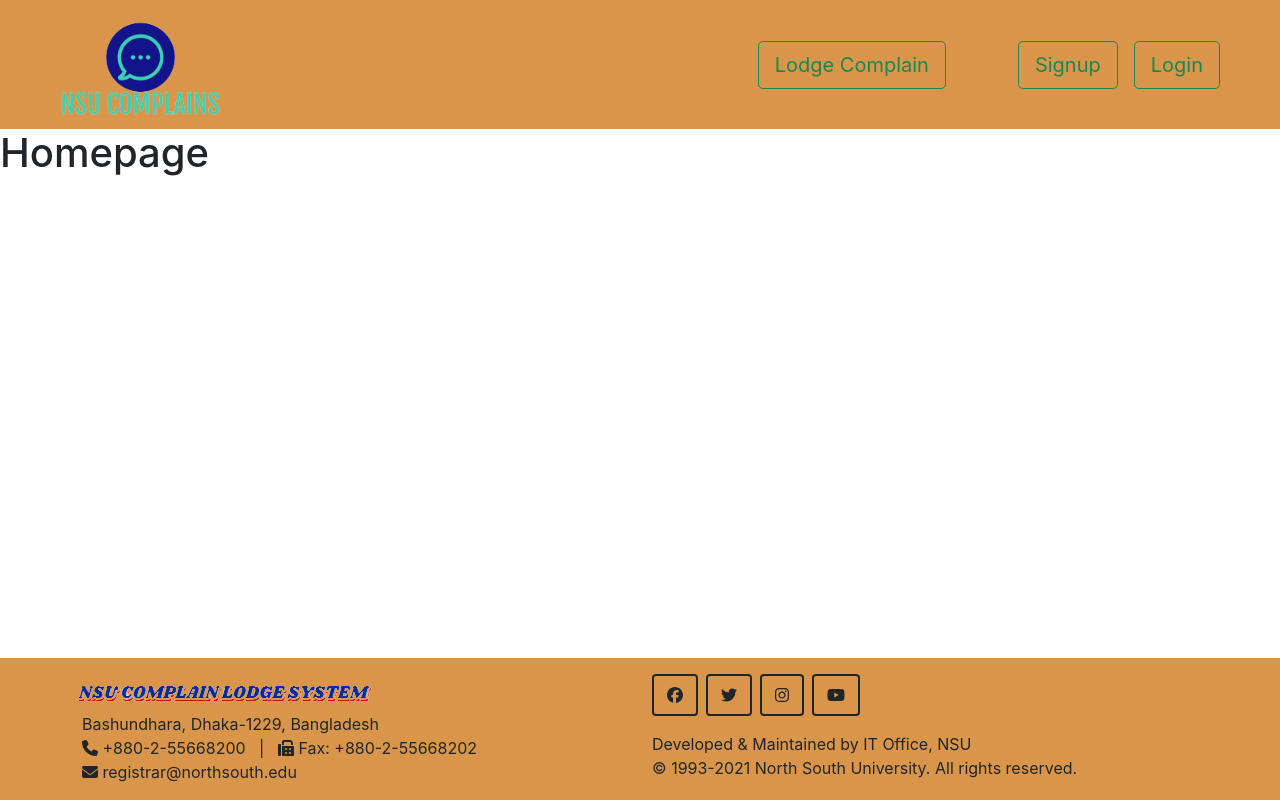
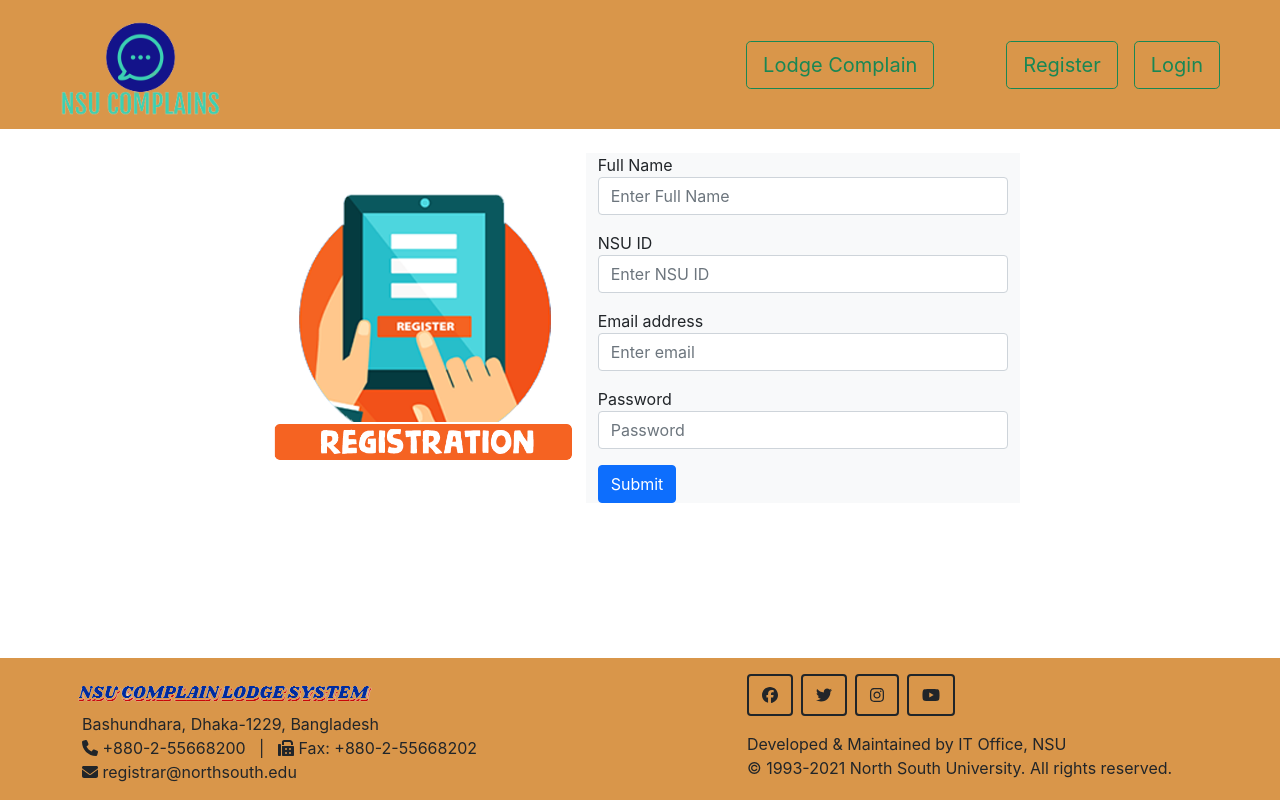
Before and after one commit to Moumi00/NSU-Complaint-Lodge-System, a React (Create React App) app in the folder frontend/: page /register in a window 1280 px wide. Built offline with nearby package versions, Linux system fonts and the light colour scheme.

Commit message:
Creating register page

```diff
--- a/frontend/package.json
+++ b/frontend/package.json
@@ -12,6 +12,7 @@
     "@testing-library/user-event": "^13.5.0",
     "react": "^17.0.2",
     "react-dom": "^17.0.2",
+    "react-router-dom": "^6.2.1",
     "react-scripts": "5.0.0",
     "web-vitals": "^2.1.4"
   },
--- a/frontend/src/Components/footer.jsx
+++ b/frontend/src/Components/footer.jsx
@@ -29,7 +29,7 @@ function Footer() {
               <FontAwesomeIcon icon={faEnvelope} /> registrar@northsouth.edu
             </p>
           </div>
-          <div class="col-md-6">
+          <div class="col-md-5 offset-lg-1">
             <div class="">
               <ul class="list-group list-group-horizontal mb-3">
                 <li class="border border-2 rounded border-dark me-2">
--- a/frontend/src/Components/navbar.jsx
+++ b/frontend/src/Components/navbar.jsx
@@ -31,19 +31,19 @@ function Navbar() {
           <div class="collapse navbar-collapse" id="navbarSupportedContent">
             <ul className="navbar-nav ms-auto">
               <li className="nav-item">
-                <button className="btn btn-lg btn-outline-success my-2 ms-4 ms-lg-0 me-5" href="#">
+                <a className="btn btn-lg btn-outline-success my-2 ms-4 ms-lg-0 me-5" href="#">
                   Lodge Complain
-                </button>
+                </a>
               </li>
               <li className="nav-item me-2">
-                <button className="btn btn-lg btn-outline-success my-2 ms-4 me-2" href="#">
-                  Signup
-                </button>
+                <a className="btn btn-lg btn-outline-success my-2 ms-4 me-2" href="/register">
+                  Register
+                </a>
               </li>
               <li>
-                <button className="btn btn-lg btn-outline-success my-2 ms-4 ms-lg-0 me-5" href="#">
+                <a className="btn btn-lg btn-outline-success my-2 ms-4 ms-lg-0 me-5" href="#">
                   Login
-                </button>
+                </a>
               </li>
             </ul>
           </div>
--- /dev/null
+++ b/frontend/src/Components/register.jsx
@@ -0,0 +1,61 @@
+import React, { useState } from "react";
+
+function Register() {
+  return (
+    <div class="flex-grow-1">
+      <div class="row justify-content-center mt-4">
+        <div className="col-3 align-self-center">
+          <img
+            src={require("../Assets/register-logo.png")}
+            style={{ maxWidth: "100%" }}
+          ></img>
+        </div>
+        <div class="col-4 bg-light">
+          <form>
+            <div class="form-group mb-3">
+              <label for="fullNameInput">Full Name</label>
+              <input
+                type="text"
+                class="form-control"
+                id="fullNameInput"
+                placeholder="Enter Full Name"
+              ></input>
+            </div>
+            <div class="form-group mb-3">
+              <label for="idInput">NSU ID</label>
+              <input
+                type="text"
+                class="form-control"
+                id="idInput"
+                placeholder="Enter NSU ID"
+              ></input>
+            </div>
+            <div class="form-group mb-3">
+              <label for="emailInput">Email address</label>
+              <input
+                type="text"
+                class="form-control"
+                id="emailInput"
+                placeholder="Enter email"
+              ></input>
+            </div>
+            <div class="form-group mb-3">
+              <label for="exampleInputPassword1">Password</label>
+              <input
+                type="password"
+                class="form-control"
+                id="exampleInputPassword1"
+                placeholder="Password"
+              ></input>
+            </div>
+            <button type="submit" class="btn btn-primary">
+              Submit
+            </button>
+          </form>
+        </div>
+      </div>
+    </div>
+  );
+}
+
+export default Register;
--- a/frontend/src/index.js
+++ b/frontend/src/index.js
@@ -6,12 +6,20 @@ import reportWebVitals from './reportWebVitals';
 import Navbar from './Components/navbar';
 import Footer from './Components/footer';
 import Homepage from './Components/homepage';
+import { BrowserRouter, Route, Routes } from "react-router-dom";
+import Register from './Components/register';
 
 ReactDOM.render(
   <React.StrictMode>
-    <Navbar />
-    <Homepage />
-    <Footer />
+    <BrowserRouter>
+    <Navbar/>
+    <Routes>
+      <Route path='/' element={<Homepage/>}/>
+      <Route path='/register' element={<Register/>}/>
+
+    </Routes>
+    <Footer/>
+    </BrowserRouter>
   </React.StrictMode>,
   document.getElementById('root')
 );
```
Also changed, not shown: frontend/src/Assets/register-logo.png (added), 1 other file (tests, documents, lock files or other folders).
